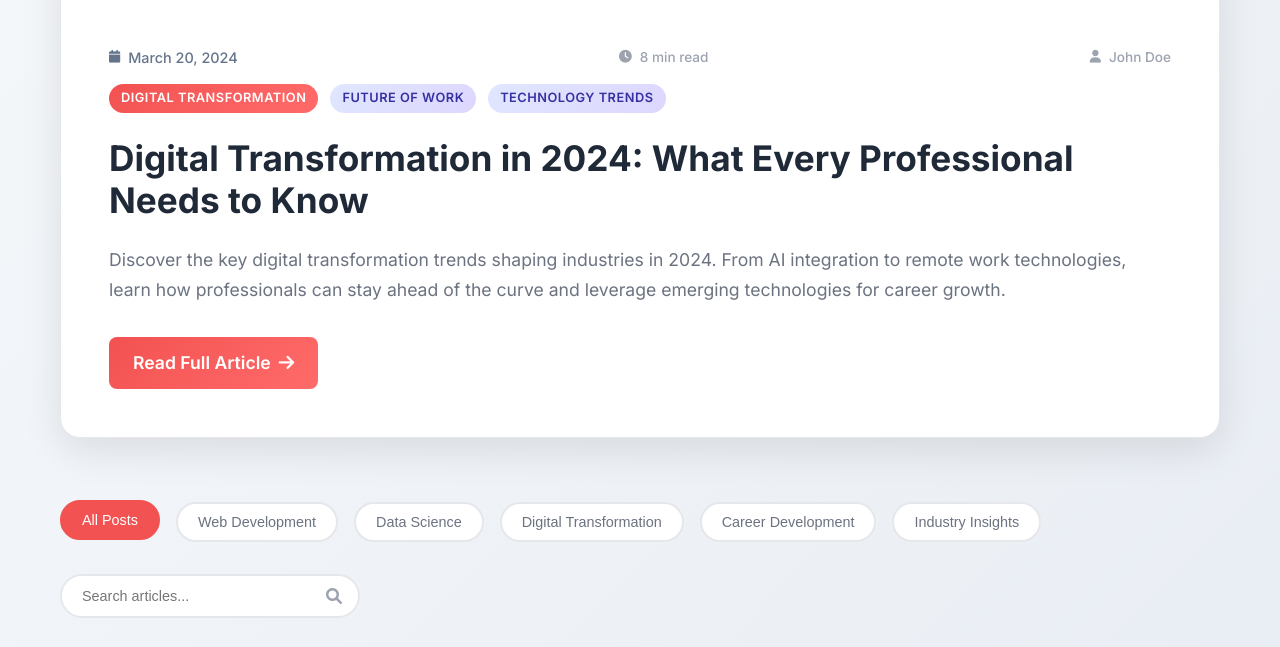
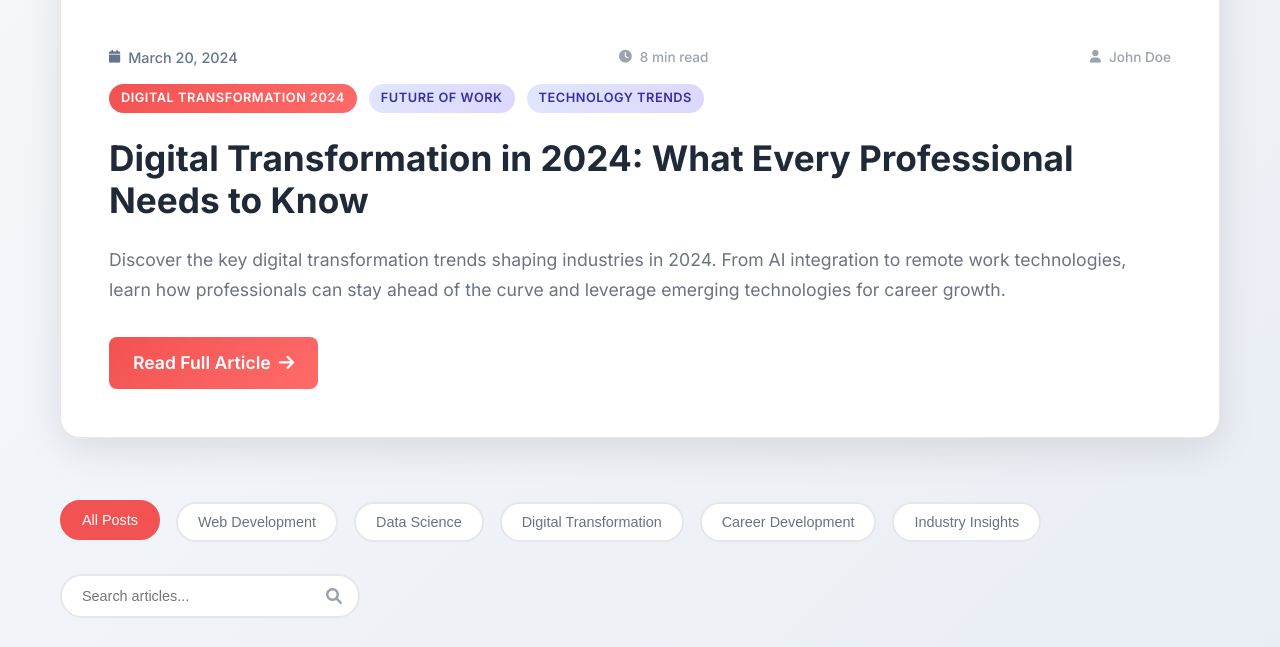
Before and after one commit to PhelokaziMadala/Capaciti-Website, a plain HTML site: page Website-Playground/index.html in a window 1280 px wide. Shown: the part 4402-5049 px from the top of the page. Drawn offline with Linux system fonts and the light colour scheme.

Commit message:
commiting blogs page

```diff
--- a/Website-Playground/index.html
+++ b/Website-Playground/index.html
@@ -290,7 +290,7 @@
             </div>
 
             <!-- Featured Blog Post -->
-            <!-- This featured post is designed for CMS integration and SEO optimization -->
+
             <div class="featured-blog">
                 <article class="featured-blog-card" data-category="digital-transformation">
                     <div class="featured-blog-image">
@@ -303,7 +303,7 @@
                             <span class="author"><i class="fas fa-user"></i> John Doe</span>
                         </div>
                         <div class="blog-tags">
-                            <span class="blog-tag primary">Digital Transformation</span>
+                            <span class="blog-tag primary">Digital Transformation 2024</span>
                             <span class="blog-tag">Future of Work</span>
                             <span class="blog-tag">Technology Trends</span>
                         </div>
```
